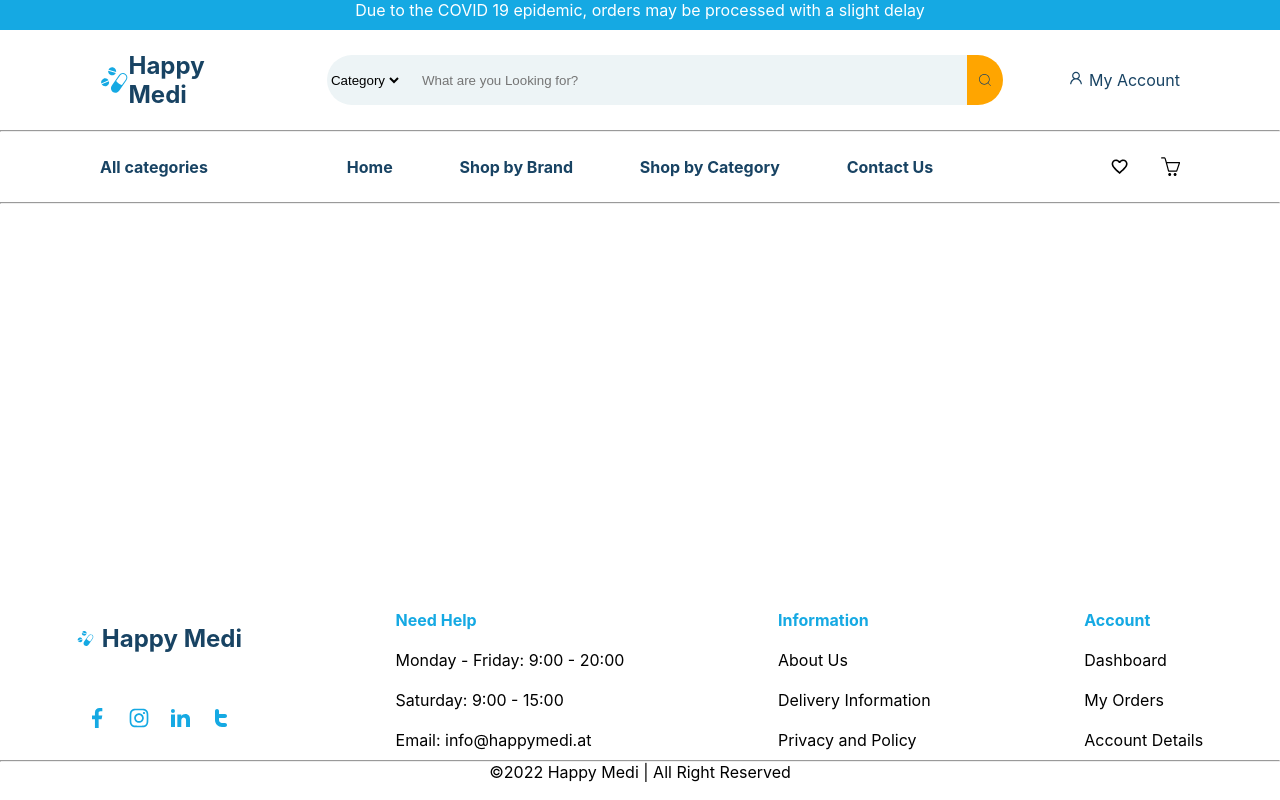
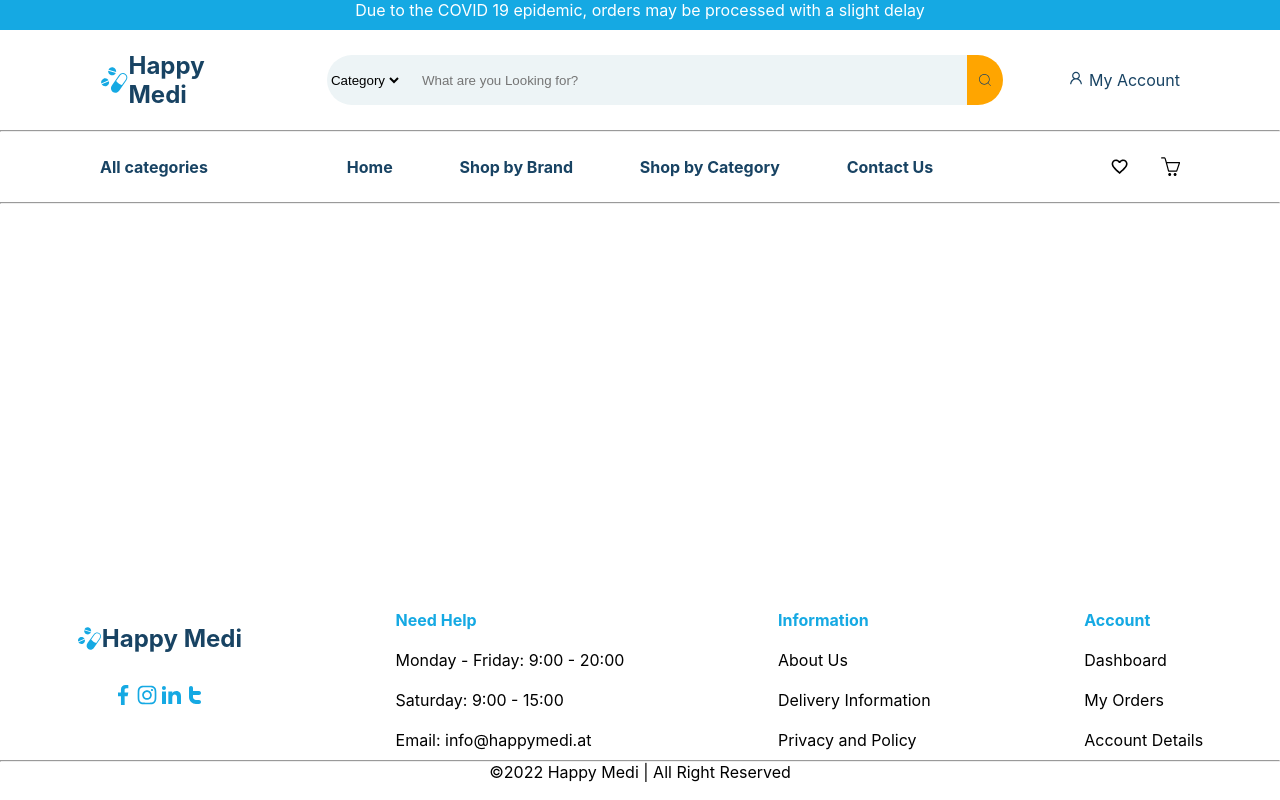
Before and after one commit to kianika/happymedi, a React (Create React App) app: page / in a window 1280 px wide. Built offline with nearby package versions, Linux system fonts and the light colour scheme.

Commit message:
Med-14: Footer format is improved..

```diff
--- a/src/components/Footer/Footer.js
+++ b/src/components/Footer/Footer.js
@@ -5,107 +5,75 @@ import { GrFacebookOption } from "react-icons/gr";
 import { AiOutlineInstagram } from "react-icons/ai";
 import { RiLinkedinFill } from "react-icons/ri";
 import { CgTwitter } from "react-icons/cg";
-
-const MainFooter = styled.div`
-  position: absolute;
-  width: 100%;
-  height: 200px;
-  bottom: 0;
-`;
-const Container = styled.div``;
-const Col = styled.div`
-  display: flex;
-  flex-direction: column;
-`;
-
-const Row = styled.div`
-  display: flex;
-  justify-content: space-around;
-`;
-const SocialIcons = styled.div`
-  display: flex;
-  justify-content: space-around;
-  padding: 30px 0;
-  font-size: 1.5rem;
-  color: #15a9e3;
-`;
-
-const Left = styled.div`
-  flex: 1;
-  display: flex;
-  align-items: center;
-`;
+import styles from "./Footer.module.scss";
 
 export default function Footer() {
   return (
-    <MainFooter>
-      <Container>
-        <Row>
-          <Col>
-            <Left>
+    <div className={styles.container}>
+      <div className={styles.container__firstRow}>
+        <div className={styles.container__firstRow__first}>
+          <div className={styles.container__firstRow__first__logo}>
             <GiMedicines
-                size={25}
-                style={{ paddingRight: 8, color: "#15A9E3" }}
+              className={styles.container__firstRow__first__logo__icon}
             />
-              <h2 style={{ color: "#184363" }}>Happy Medi</h2>
-            </Left>
-            <SocialIcons>
+            <h2>Happy Medi</h2>
+          </div>
+          <div className={styles.container__firstRow__first__icons}>
             <GrFacebookOption />
             <AiOutlineInstagram />
             <RiLinkedinFill />
             <CgTwitter />
-            </SocialIcons>
-          </Col>
-          <Col>
-            <ul style={{ listStyleType: "none" }}>
-              <li style={{ padding: "10px 0px" }}>
-                <h4 style={{ color: "#15A9E3" }}>Need Help</h4>
+          </div>
+        </div>
+        <div className={styles.container__firstRow__col}>
+          <ul>
+            <li>
+              <h4>Need Help</h4>
             </li>
-              <li style={{ padding: "10px 0px" }}>
+            <li>
               <p>Monday - Friday: 9:00 - 20:00</p>
             </li>
-              <li style={{ padding: "10px 0px" }}>
+            <li>
               <p>Saturday: 9:00 - 15:00</p>
             </li>
-              <li style={{ padding: "10px 0px" }}>Email: info@happymedi.at</li>
+            <li>Email: info@happymedi.at</li>
           </ul>
-          </Col>
-          <Col>
-            <ul style={{ listStyleType: "none" }}>
-              <li style={{ padding: "10px 0px" }}>
-                <h4 style={{ color: "#15A9E3" }}>Information</h4>
+        </div>
+        <div className={styles.container__firstRow__col}>
+          <ul>
+            <li>
+              <h4 >Information</h4>
             </li>
-              <li style={{ padding: "10px 0px" }}>
+            <li>
               <p>About Us</p>
             </li>
-              <li style={{ padding: "10px 0px" }}>Delivery Information</li>
-              <li style={{ padding: "10px 0px" }}>
+            <li>Delivery Information</li>
+            <li>
               <p>Privacy and Policy</p>
             </li>
           </ul>
-          </Col>
-          <Col>
-            <ul style={{ listStyleType: "none" }}>
-              <li style={{ padding: "10px 0px" }}>
-                <h4 style={{ color: "#15A9E3" }}>Account</h4>
+        </div>
+        <div className={styles.container__firstRow__col}>
+          <ul>
+            <li>
+              <h4>Account</h4>
             </li>
-              <li style={{ padding: "10px 0px" }}>
+            <li>
               <p>Dashboard</p>
             </li>
-              <li style={{ padding: "10px 0px" }}>
+            <li>
               <p>My Orders</p>
             </li>
-              <li style={{ padding: "10px 0px" }}>
+            <li>
               <p>Account Details</p>
             </li>
           </ul>
-          </Col>
-        </Row>
-      </Container>
+        </div>
+      </div>
       <hr />
-      <Row>
+      <div className={styles.container__secondRow}>
         <p>&copy;{new Date().getFullYear()} Happy Medi | All Right Reserved</p>
-      </Row>
-    </MainFooter>
+      </div>
+    </div>
   );
 }
--- /dev/null
+++ b/src/components/Footer/Footer.module.scss
@@ -0,0 +1,58 @@
+@import "../../styles/variables.scss";
+
+.container {
+  position: absolute;
+  width: 100%;
+  height: 200px;
+  bottom: 0;
+
+  &__firstRow {
+    display: flex;
+    justify-content: space-around;
+
+    &__first {
+      @include flex-column;
+
+      &__logo {
+        @include flex;
+
+        &__icon {
+          padding-right: 8;
+          color: $primary;
+          font-size: 25px;
+        }
+
+        h2 {
+          color: $secondary;
+        }
+      }
+
+      &__icons {
+        display: flex;
+        justify-content: space-around;
+        padding: 30px 0;
+        font-size: 1.5rem;
+        color: $primary;
+      }
+    }
+    &__col {
+      @include flex;
+
+      ul {
+        list-style-type: none;
+
+        li {
+          padding: 10px 0px;
+
+          h4 {
+            color: $primary;
+          }
+        }
+      }
+    }
+  }
+
+  &__secondRow {
+    @include flex;
+  }
+}
```
Lines whose indentation alone changed are shown as unchanged.
